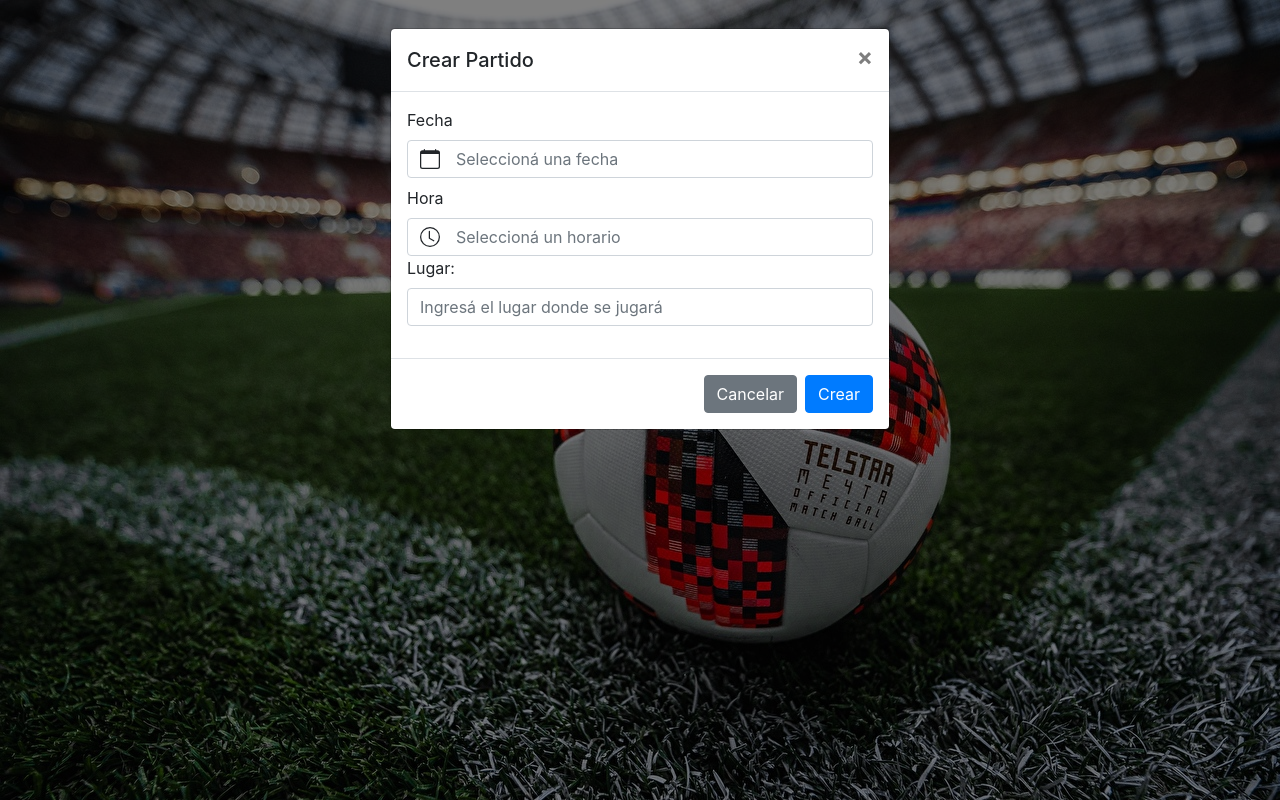
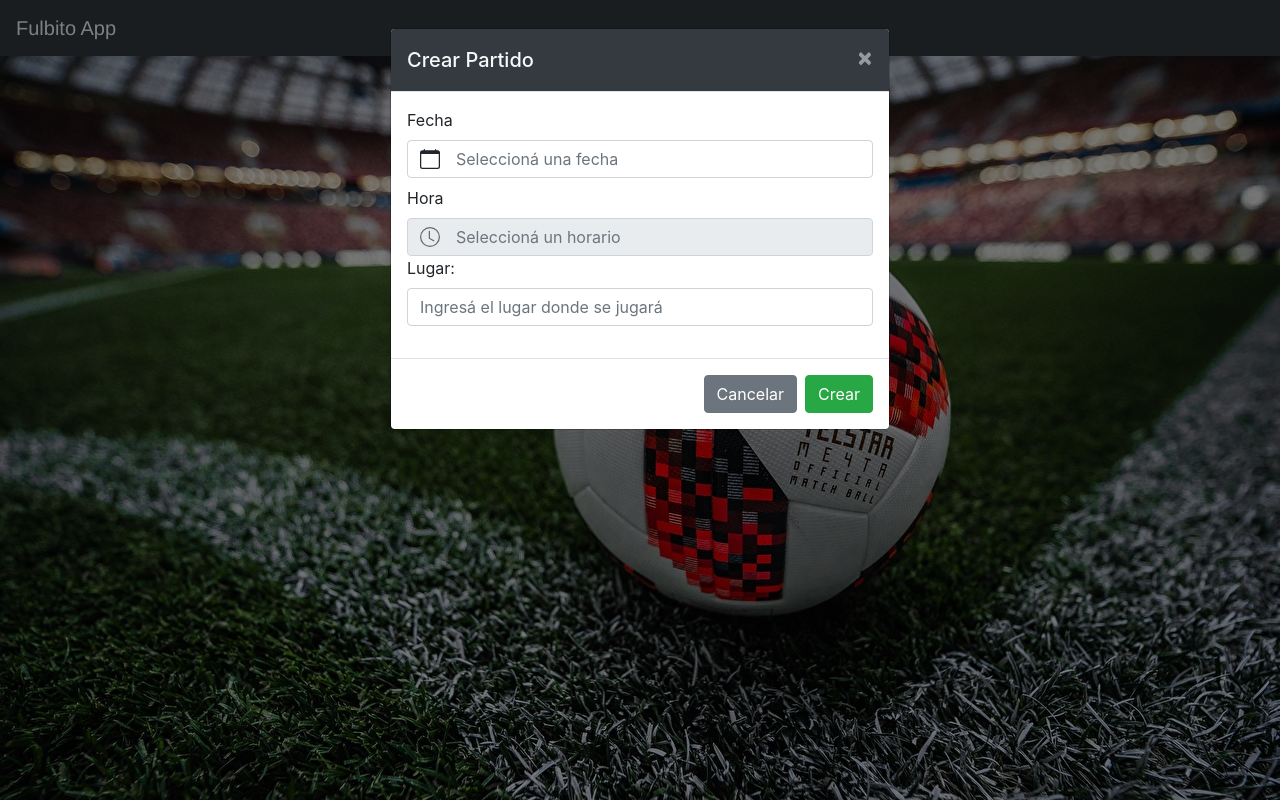
Before and after one commit to Maty11C/Fulbito-App, a Vue app in the folder fulbito-client/: page / in a window 1280 px wide. Both pictures are taken after a click on the button "Crear Partido". Built offline with nearby package versions, Linux system fonts and the light colour scheme.

Commit message:
Modificación de aspecto general del frontend de la aplicacion

```diff
--- a/fulbito-client/public/index.html
+++ b/fulbito-client/public/index.html
@@ -6,7 +6,6 @@
   <meta http-equiv="X-UA-Compatible" content="IE=edge">
   <meta name="viewport" content="width=device-width,initial-scale=1.0">
   <link rel="icon" href="<%= BASE_URL %>favicon.ico">
-  <link rel="stylesheet" href="../src/css/fulbito.css">
   <title>Fulbito App</title>
 </head>
 
--- a/fulbito-client/src/App.vue
+++ b/fulbito-client/src/App.vue
@@ -1,5 +1,8 @@
 <template>
   <div id="app">
+    <b-navbar toggleable="lg" type="dark" variant="dark">
+      <b-navbar-brand href="#">Fulbito App</b-navbar-brand>
+    </b-navbar>
     <div id="nav">
       <home></home>
     </div>
@@ -28,4 +31,11 @@ export default {
   padding: 30px;
 }
 
+body {
+  background: url("./assets/fondo-fulbito.jpg") no-repeat center center fixed;
+  -webkit-background-size: cover;
+  -moz-background-size: cover;
+  -o-background-size: cover;
+  background-size: cover;
+}
 </style>
--- a/fulbito-client/src/components/CrearPartido.vue
+++ b/fulbito-client/src/components/CrearPartido.vue
@@ -8,6 +8,9 @@
       @hidden="limpiarCampos"
       ok-title="Crear"
       cancel-title="Cancelar"
+      header-bg-variant="dark"
+      header-text-variant="light"
+      ok-variant="success"
     >
       <b-form>
         <label for="fecha-partido">Fecha</label>
@@ -20,6 +23,13 @@
           :required="true"
           :state="esFechaValida"
           @input="validarFecha()"
+          label-no-date-selected="Fecha no seleccionada"
+          label-next-year="Año siguiente"
+          label-next-month="Mes siguiente"
+          label-current-month="Mes actual"
+          label-prev-month="Mes anterior"
+          label-prev-year="Año anterior"
+          label-help="Use las teclas del cursor para navegar por las fechas del calendario"
         ></b-form-datepicker>
         <label for="hora-partido">Hora</label>
         <b-form-timepicker
@@ -29,6 +39,11 @@
           :required="true"
           :state="esHoraValida"
           @input="validarHora()"
+          label-no-time-selected="Hora no seleccionada"
+          label-close-button="Cerrar"
+          label-hours="Horas"
+          label-minutes="Minutos"
+          :disabled="partido.fecha == ''"
         ></b-form-timepicker>
         <b-form-invalid-feedback id="hora-partido">Ingresá una hora válida</b-form-invalid-feedback>
         <b-form-group id="input-group-1" label="Lugar:" label-for="lugar">
@@ -80,13 +95,21 @@ export default {
       if (this.datosValidos()) {
         api()
           .post("/partidos", JSON.stringify(this.partido))
-          .then(response => {
+          .then(() => {
             this.$bvModal.hide("modal-partido");
-            console.log("Se guardó el partido", response.data);
+            this.$bvToast.toast("El partido se creó con éxito", {
+              title: 'Info',
+              variant: 'success',
+              solid: true
+            });
             this.limpiarCampos();
           })
           .catch(error => {
-            console.log("Ocurrió un error: ", error);
+            this.$bvToast.toast(`${error.response.data}`, {
+              title: 'Error',
+              variant: 'danger',
+              solid: true
+            });
           });
       }
     },
@@ -103,8 +126,14 @@ export default {
       this.esFechaValida = this.partido.fecha != "";
     },
     validarHora() {
-      if(moment(this.partido.fecha,'YYYY-MM-DD').isSame(moment().format('YYYY-MM-DD'))) {
-        this.esHoraValida = moment(this.partido.hora, 'HH:mm:ss').isAfter(moment(moment().format('HH:mm:ss'),'HH:mm:ss'));
+      if (
+        moment(this.partido.fecha, "YYYY-MM-DD").isSame(
+          moment().format("YYYY-MM-DD")
+        )
+      ) {
+        this.esHoraValida = moment(this.partido.hora, "HH:mm:ss").isAfter(
+          moment(moment().format("HH:mm:ss"), "HH:mm:ss")
+        );
       } else {
         this.esHoraValida = this.partido.hora != "";
       }
--- a/fulbito-client/src/css/fulbito.css
+++ /dev/null
@@ -1,3 +0,0 @@
-body {
-    background: url('../assets/fondo-fulbito.jpg') no-repeat center top;
-}
```
Also changed, not shown: fulbito-client/src/assets/logo.png (deleted), 1 other file (tests, documents, lock files or other folders).
